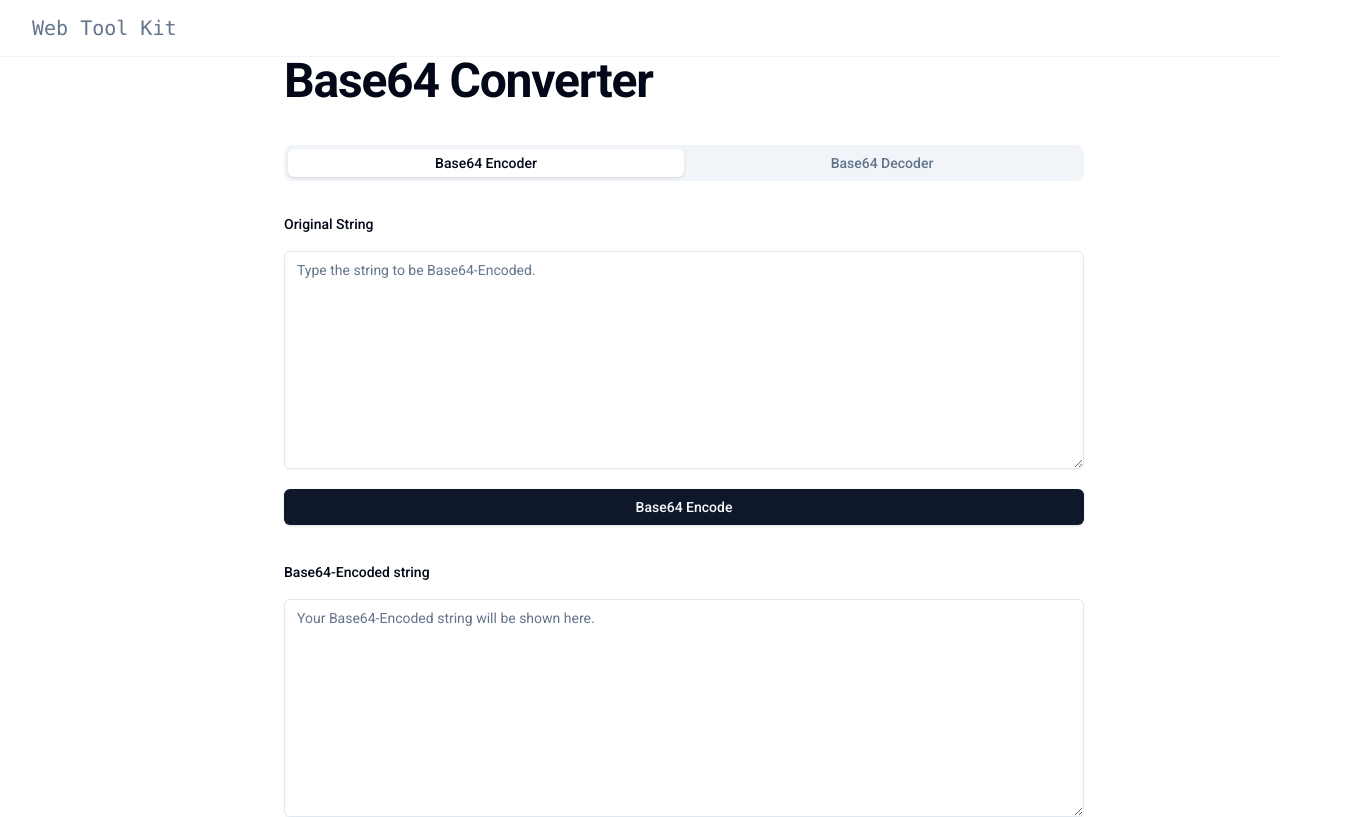
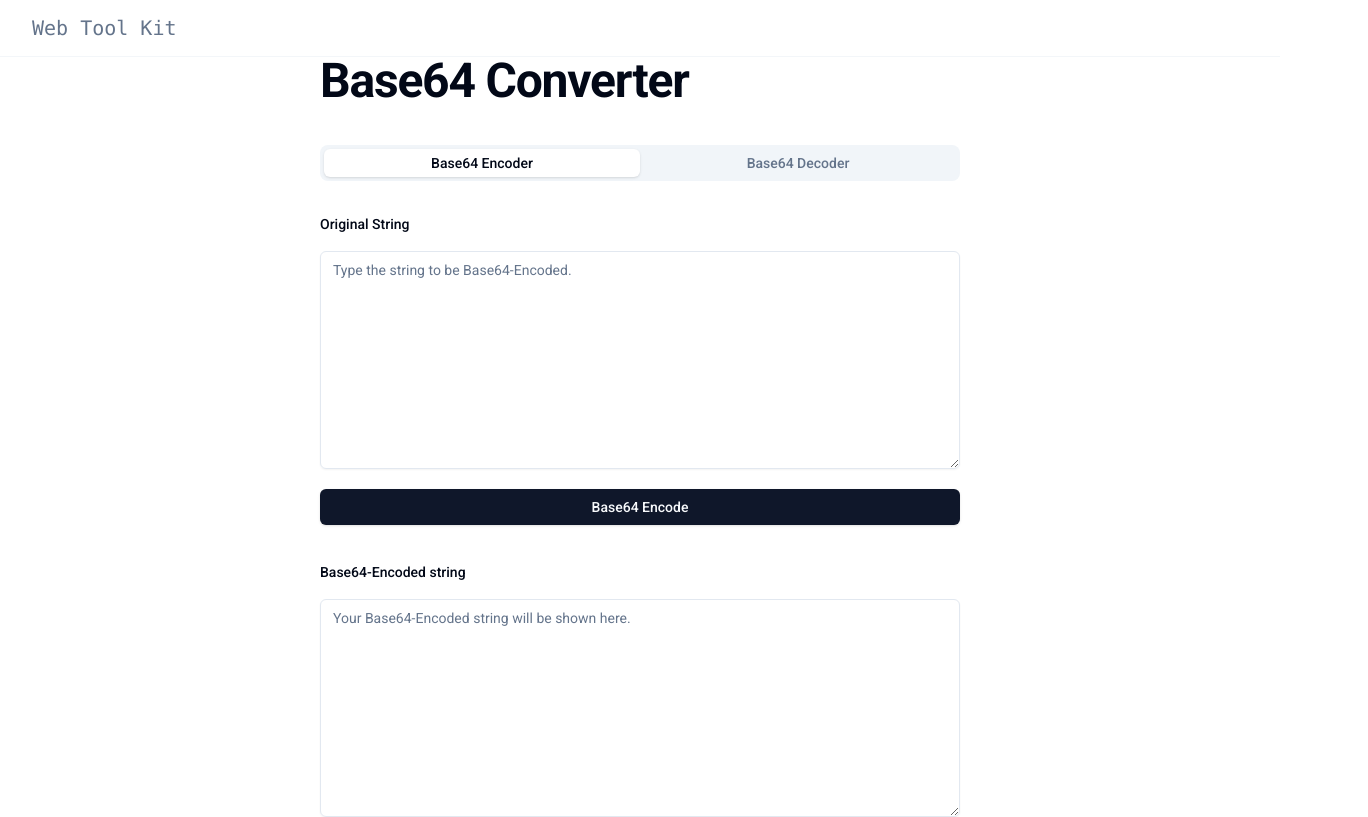
Before and after one commit to SiAce/web-toolkit, a Next.js app: page / in a window 1280 px wide. Shown: the whole page, 1368 px wide, since content can reach past the window. Built offline with nearby package versions, Linux system fonts and the light colour scheme.

Commit message:
Responsive design

```diff
--- a/src/app/page.tsx
+++ b/src/app/page.tsx
@@ -4,15 +4,15 @@ export default function Home() {
   return (
     <main>
       <div className="flex justify-evenly">
-        <div className="sticky top-[121px] hidden h-[calc(100vh-121px)] w-[284px] md:flex md:shrink-0 md:flex-col md:justify-between">
+        <div className="sticky top-[121px] hidden h-[calc(100vh-121px)] md:flex-[0_1_25%] md:flex md:shrink-0 md:flex-col md:justify-between">
         </div>
-        <div className="flex flex-col justify-evenly gap-10">
+        <div className="flex flex-col flex-[0_1_80%] md:flex-[0_1_50%] justify-evenly gap-10">
           <h1 className="scroll-m-20 text-4xl font-bold tracking-tight lg:text-5xl">
             Base64 Converter
           </h1>
           <TabbedConverter></TabbedConverter>
         </div>
-        <div className="sticky top-[121px] hidden h-[calc(100vh-121px)] w-[284px] md:flex md:shrink-0 md:flex-col md:justify-between">
+        <div className="sticky top-[121px] hidden h-[calc(100vh-121px)] md:flex-[0_1_25%] md:flex md:shrink-0 md:flex-col md:justify-between">
         </div>
       </div>
     </main>
--- a/src/components/converter/tabbed-converter.tsx
+++ b/src/components/converter/tabbed-converter.tsx
@@ -4,7 +4,7 @@ import { Base64Encoder } from "@/components/base64/base64-encoder"
 
 export function TabbedConverter() {
   return (
-    <Tabs defaultValue="encoder" className="w-[800px] flex flex-col justify-evenly gap-7">
+    <Tabs defaultValue="encoder" className="flex flex-col justify-evenly gap-7">
       <TabsList className="grid w-full grid-cols-2">
         <TabsTrigger value="encoder">Base64 Encoder</TabsTrigger>
         <TabsTrigger value="decoder">Base64 Decoder</TabsTrigger>
```
